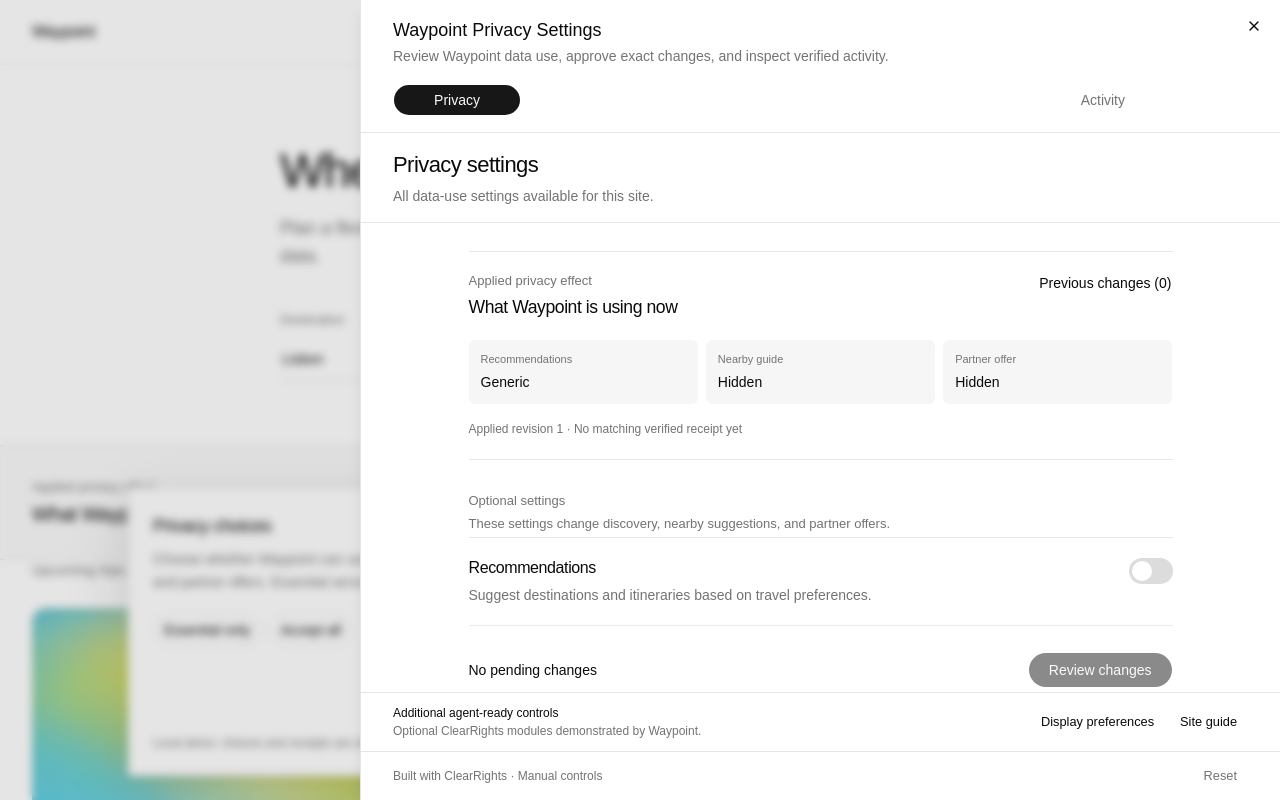
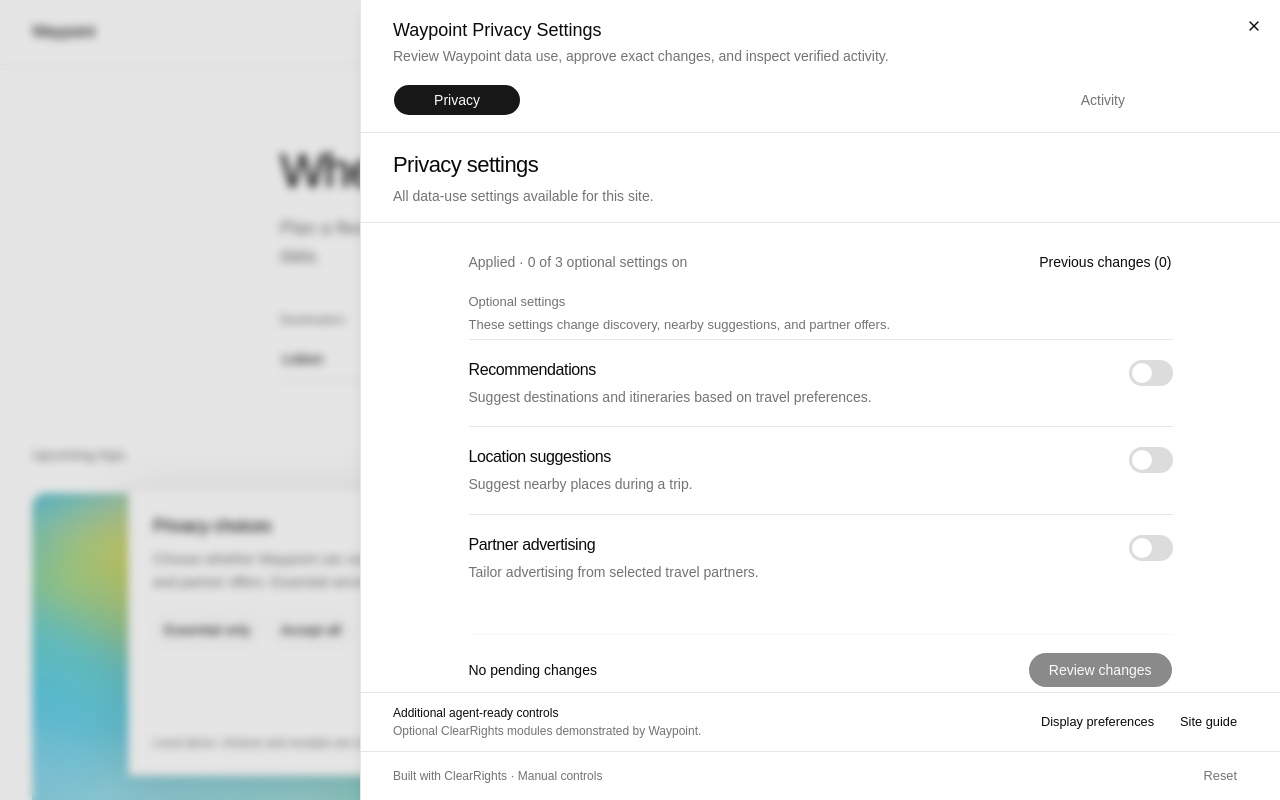
Before and after one commit to Vitali115/clearrights-webmcp, a React (Vite) app: page / in a window 1280 px wide. Both pictures are taken after a click on the button "Manage choices". Shown: the top 800 px of the page. Built offline with nearby package versions, Linux system fonts and the light colour scheme.

Commit message:
fix: keep privacy approval in view

```diff
--- a/src/App.tsx
+++ b/src/App.tsx
@@ -134,11 +134,6 @@
     openControlsSection('privacy')
   }
 
-  const openLatestReceipt = () => {
-    privacyUi.navigate({ view: 'receipt', origin: 'human' })
-    controlsUi.openPanel('privacy', { origin: 'human', targetId: 'privacy-receipt' })
-  }
-
   const openControlsSection = (section: PersonalControlsSection) => {
     if (section === 'privacy') {
       privacyUi.navigate({ view: 'home', origin: 'human' })
@@ -193,12 +188,7 @@
     privacyReceipt: snapshot.record.receipts[0] ?? null,
     accessibility: accessibilitySnapshot,
   })
-  const matchingPrivacyReceipt = snapshot.record.receipts.find((receipt) =>
-    receipt.afterRevision === snapshot.record.state.revision
-    && receipt.verification.observedRevision === snapshot.record.state.revision) ?? null
   const privacyEffectStatus = {
-    revision: snapshot.record.state.revision,
-    verifiedReceiptId: matchingPrivacyReceipt?.id ?? null,
     pendingChanges: snapshot.plan && (snapshot.workflow === 'staged' || snapshot.workflow === 'reviewed')
       ? snapshot.plan.changes.length
       : 0,
@@ -238,12 +228,12 @@
             effectsPreview={route.effects}
             developerPreview={route.effects ? developerPreview : null}
             privacyEffectStatus={privacyEffectStatus}
+            showPrivacyEffectSummary={snapshot.record.notice.status === 'recorded' || Boolean(snapshot.plan) || snapshot.record.receipts.length > 0}
             onDeveloperPreviewModeChange={setDeveloperPreviewMode}
             onDeveloperSandboxChange={(setting, enabled) => {
               setDeveloperSandbox((current) => ({ ...current, [setting]: enabled }))
             }}
             onExitEffectsPreview={exitEffectsPreview}
-            onOpenReceipt={openLatestReceipt}
             controlsAction={controlsAction}
             agentActivityAction={agentActivityAction}
           />
@@ -293,12 +283,12 @@
           effectsPreview={false}
           developerPreview={null}
           privacyEffectStatus={privacyEffectStatus}
+          showPrivacyEffectSummary={snapshot.record.notice.status === 'recorded' || Boolean(snapshot.plan) || snapshot.record.receipts.length > 0}
           onDeveloperPreviewModeChange={setDeveloperPreviewMode}
           onDeveloperSandboxChange={(setting, enabled) => {
             setDeveloperSandbox((current) => ({ ...current, [setting]: enabled }))
           }}
           onExitEffectsPreview={exitEffectsPreview}
-          onOpenReceipt={openLatestReceipt}
           controlsAction={controlsAction}
           agentActivityAction={agentActivityAction}
         />
--- a/src/ui/PrivacyCenter.tsx
+++ b/src/ui/PrivacyCenter.tsx
@@ -51,7 +51,7 @@
   },
   review: {
     title: 'Review changes',
-    description: 'Two facts, then apply. Only the settings listed below will change.',
+    description: 'Review every listed effect, confirm deliberately, then apply.',
   },
   history: {
     title: 'Previous changes',
@@ -59,7 +59,7 @@
   },
   receipt: {
     title: 'Verified receipt',
-    description: 'The applied settings matched the reviewed changes.',
+    description: 'Adapter readback matched the decision recorded in this receipt.',
   },
 }
 
@@ -290,45 +290,24 @@
   const changedCount = travelCatalog.processing.filter((definition) =>
     snapshot.record.state.processing[definition.id]
       !== draftEnabled(definition, keepCapabilities, avoidUses)).length
-  const matchingReceipt = snapshot.record.receipts.find((receipt) =>
-    receipt.afterRevision === snapshot.record.state.revision
-    && receipt.verification.observedRevision === snapshot.record.state.revision)
+  const appliedOptionalEnabled = optional.filter(({ id }) => snapshot.record.state.processing[id]).length
 
   return (
     <div>
-      <section className="mb-8 border-y border-foreground/10 py-5" aria-labelledby="current-privacy-effect">
-        <div className="flex flex-wrap items-start justify-between gap-3">
-          <div>
-            <p className="text-[13px] font-medium text-muted-foreground">Applied privacy effect</p>
-            <h2 id="current-privacy-effect" className="mt-1 text-[1.1rem] font-medium tracking-tight">
-              What Waypoint is using now
-            </h2>
-          </div>
+      <div className="mb-5 flex flex-wrap items-center justify-between gap-3 text-sm">
+        <p className="font-medium text-muted-foreground">
+          Applied · {appliedOptionalEnabled} of {optional.length} optional settings on
+        </p>
         <Button variant="ghost" className="h-auto px-0 text-foreground" onClick={onHistory}>
           Previous changes ({snapshot.record.receipts.length})
         </Button>
       </div>
-        <dl className="mt-5 grid grid-cols-[repeat(auto-fit,minmax(min(100%,8rem),1fr))] gap-2">
-          <Outcome label="Recommendations" value={snapshot.record.state.processing.recommendations ? 'Personalised' : 'Generic'} />
-          <Outcome label="Nearby guide" value={snapshot.record.state.processing.location_suggestions ? 'Visible' : 'Hidden'} />
-          <Outcome label="Partner offer" value={snapshot.record.state.processing.partner_advertising ? 'Visible' : 'Hidden'} />
-        </dl>
-        <p className="mt-4 text-xs leading-relaxed text-muted-foreground">
-          {matchingReceipt
-            ? `Readback matched revision ${snapshot.record.state.revision} · Receipt ${matchingReceipt.id}`
-            : `Applied revision ${snapshot.record.state.revision} · No matching verified receipt yet`}
-        </p>
       {changedCount > 0 && (
-          <div className="mt-4 border-l-2 border-foreground pl-3 text-sm">
-            <p className="font-medium">
-              {changedCount} {changedCount === 1 ? 'change' : 'changes'} prepared · Not applied yet
-            </p>
-            <p className="mt-1 text-muted-foreground">
-              Draft: {draftOptionalEnabled} of {optional.length} optional settings on. Waypoint still reflects the applied values above.
-            </p>
+        <div className="mb-5 border-l-2 border-foreground pl-3 text-sm">
+          <p className="font-medium">Draft · {changedCount} {changedCount === 1 ? 'change' : 'changes'} not applied</p>
+          <p className="mt-1 text-muted-foreground">{draftOptionalEnabled} of {optional.length} optional settings will be on after approval.</p>
         </div>
       )}
-      </section>
 
       <section className="mb-8" aria-labelledby="optional-settings">
         <h2 id="optional-settings" className="text-[13px] font-medium text-muted-foreground">Optional settings</h2>
@@ -373,15 +352,6 @@
         </p>
         <Button className="h-9 rounded-full px-5" disabled={changedCount === 0} onClick={onReview}>Review changes</Button>
       </div>
-    </div>
-  )
-}
-
-function Outcome({ label, value }: { label: string; value: string }) {
-  return (
-    <div className="min-w-0 rounded-sm bg-foreground/[0.035] px-3 py-3">
-      <dt className="truncate text-[11px] font-medium text-muted-foreground">{label}</dt>
-      <dd className="mt-1 truncate text-sm font-medium">{value}</dd>
     </div>
   )
 }
@@ -671,21 +641,16 @@
         <Button variant="ghost" className="h-9 shrink-0 rounded-full px-4" onClick={onEdit}>Edit settings</Button>
       </div>
 
-      <div className="mb-7">
-        <p className="mb-3 text-[13px] font-medium text-muted-foreground">Approval status · both checks stay tied to this plan</p>
-        <ApprovalStatus preparedByAgent={preparedByAgent} humanReviewed={snapshot.workflow === 'reviewed'} approvalNeeded />
-      </div>
-
       <ul>
         {plan.changes.map((change) => {
           const consequence = plan.consequences.find(({ processingId }) => processingId === change.processingId)
           return (
-            <li key={change.processingId} className="border-t border-foreground/10 py-5">
+            <li key={change.processingId} className="border-t border-foreground/10 py-3.5">
+              <div className="flex items-baseline justify-between gap-4">
                 <p className="font-medium tracking-tight">{change.label}</p>
-              <p className="mt-1.5 text-sm font-medium">
-                {change.before ? 'On' : 'Off'} → {change.after ? 'On' : 'Off'}
-              </p>
-              <p className="mt-2 text-sm leading-relaxed text-muted-foreground">{consequence?.message ?? change.reason}</p>
+                <p className="shrink-0 text-sm font-medium">{change.before ? 'On' : 'Off'} → {change.after ? 'On' : 'Off'}</p>
+              </div>
+              <p className="mt-1.5 text-sm leading-relaxed text-muted-foreground">{consequence?.message ?? change.reason}</p>
             </li>
           )
         })}
@@ -704,14 +669,16 @@
         </div>
       )}
 
-      <div className="mt-8">
+      <div className="mt-5">
+        <p className="mb-3 text-[13px] font-medium text-muted-foreground">Approval status · tied to {plan.id}</p>
+        <ApprovalStatus preparedByAgent={preparedByAgent} humanReviewed={snapshot.workflow === 'reviewed'} approvalNeeded />
         <HoldToConfirm
           confirmed={snapshot.workflow === 'reviewed'}
           onConfirm={onReviewed}
           onRevoke={onReviewRevoked}
         />
         <Button
-          className="mt-6 h-9 w-full rounded-full"
+          className="mt-3 h-9 w-full rounded-full"
           disabled={snapshot.workflow !== 'reviewed' || applying}
           onClick={onApply}
         >
@@ -732,7 +699,7 @@
   approvalNeeded: boolean
 }) {
   return (
-    <div className="grid grid-cols-[repeat(auto-fit,minmax(min(100%,14rem),1fr))] gap-4" aria-label="Approval status">
+    <div className="grid grid-cols-[repeat(auto-fit,minmax(min(100%,14rem),1fr))] gap-3" aria-label="Approval status">
       <Stamp
         title="Agent check"
         complete={preparedByAgent}
@@ -769,17 +736,17 @@
   children: string
 }) {
   return (
-    <div className={`grid min-h-36 grid-cols-[auto_1fr] content-start gap-x-3 rounded-sm border p-4 ${complete ? 'border-foreground' : 'border-foreground/20'}`}>
+    <div className={`grid min-w-0 grid-cols-[auto_1fr] content-start gap-x-3 rounded-sm border p-3 ${complete ? 'border-foreground' : 'border-foreground/20'}`}>
       <span
-        className={`mt-0.5 grid size-7 place-items-center rounded-full text-sm font-semibold ${complete ? 'bg-foreground text-background' : 'border border-foreground/25 text-muted-foreground'}`}
+        className={`mt-1 size-2 rounded-full ${complete ? 'bg-foreground' : 'bg-foreground/20'}`}
         aria-hidden="true"
-      >
-        {complete ? '✓' : '·'}
-      </span>
+      />
       <div className="min-w-0">
-        <p className="text-sm font-medium">{title}</p>
-        <p className={`text-sm font-medium ${complete ? 'text-foreground' : 'text-muted-foreground'}`}>{status}</p>
-        <p className="mt-2 text-xs leading-relaxed text-muted-foreground">{children}</p>
+        <p className="text-sm font-medium">
+          <span>{title}</span><span aria-hidden="true"> · </span>
+          <span className={complete ? 'text-foreground' : 'text-muted-foreground'}>{status}</span>
+        </p>
+        <p className="mt-1 text-xs leading-relaxed text-muted-foreground">{children}</p>
       </div>
     </div>
   )
@@ -816,25 +783,27 @@
     return (
       <div className="border-t border-foreground/10 py-8">
         <p className="font-medium">No verified receipt yet</p>
-        <p className="mt-1 text-sm text-muted-foreground">Apply a human-reviewed change to create one.</p>
+        <p className="mt-1 text-sm text-muted-foreground">Record a direct choice or apply a human-reviewed plan to create one.</p>
       </div>
     )
   }
+  const reviewedPlan = receipt.approvalMethod === 'review_hold'
   return (
     <div>
       <p className="text-sm font-medium">Readback verified</p>
       <p className="mt-2 text-[1.35rem] font-medium tracking-tight">Privacy settings applied</p>
       <p className="mt-2 text-sm leading-relaxed text-muted-foreground">
-        The {receipt.verification.adapterId} adapter was read after apply and matched the exact human-approved target.
+        {reviewedPlan
+          ? `The ${receipt.verification.adapterId} adapter matched the exact plan you reviewed.`
+          : `The ${receipt.verification.adapterId} adapter matched the settings recorded by your direct choice.`}
       </p>
       <dl className="mt-7 grid grid-cols-[repeat(auto-fit,minmax(min(100%,14rem),1fr))] gap-3">
         <ProofStep
-          label={receipt.approvalMethod === 'review_hold' ? 'Reviewed plan' : 'Direct choice'}
-          value={receipt.approvalMethod === 'review_hold' ? 'Exact approved target recorded' : 'Explicit human action recorded'}
+          label={reviewedPlan ? 'Reviewed plan' : 'Direct choice'}
+          value={reviewedPlan ? 'Human hold recorded' : 'Explicit action recorded'}
         />
-        <ProofStep label="Adapter applied" value={`${receipt.beforeRevision} → ${receipt.afterRevision}`} />
-        <ProofStep label="Readback matched" value={`${receipt.decisions.length} of ${receipt.decisions.length} settings`} />
-        <ProofStep label="Product source" value={`Applied snapshot · ${receipt.verification.scope.replaceAll('_', ' ')}`} />
+        <ProofStep label="Applied revision" value={`${receipt.beforeRevision} → ${receipt.afterRevision}`} />
+        <ProofStep label="Adapter readback" value={`${receipt.verification.adapterId} · matched`} />
       </dl>
       <p className="mt-4 text-xs text-muted-foreground">
         Receipt · <span className="break-all">{receipt.id}</span>
@@ -851,7 +820,7 @@
       <div className="mt-8 border-t border-foreground/10 pt-5 text-sm">
         <p className="font-medium">What verified means</p>
         <p className="mt-1 text-muted-foreground">
-          Adapter readback matched the reviewed target within the {receipt.verification.scope === 'local_demo' ? 'local demo' : 'external adapter'} scope. This is not a signature or legal proof.
+          Adapter readback matched {reviewedPlan ? 'the reviewed plan' : 'the recorded direct choice'} within the {receipt.verification.scope === 'local_demo' ? 'local demo' : 'external adapter'} scope. This is not a signature or legal proof.
         </p>
       </div>
       <Button className="mt-6 h-9 rounded-full px-5" onClick={onHome}>Return to privacy settings</Button>
@@ -862,10 +831,7 @@
 function ProofStep({ label, value }: { label: string; value: string }) {
   return (
     <div className="rounded-sm border border-foreground/10 p-4">
-      <dt className="flex items-center gap-2 text-xs font-medium text-muted-foreground">
-        <span className="grid size-5 place-items-center rounded-full bg-foreground text-[11px] text-background" aria-hidden="true">✓</span>
-        {label}
-      </dt>
+      <dt className="text-xs font-medium text-muted-foreground">{label}</dt>
       <dd className="mt-2 text-sm font-medium">{value}</dd>
     </div>
   )
--- a/src/ui/TravelProductPage.tsx
+++ b/src/ui/TravelProductPage.tsx
@@ -20,13 +20,11 @@
   effectsPreview: boolean
   developerPreview: WaypointDeveloperPreviewModel | null
   privacyEffectStatus: {
-    revision: number
-    verifiedReceiptId: string | null
     pendingChanges: number
   }
+  showPrivacyEffectSummary: boolean
   onExplainPrivacy(): void
   onOpenControls(): void
-  onOpenReceipt(): void
   onExitEffectsPreview(): void
   onDeveloperPreviewModeChange(mode: WaypointDeveloperPreviewMode): void
   onDeveloperSandboxChange(setting: keyof WaypointPrivacySandboxState, enabled: boolean): void
@@ -101,9 +99,9 @@
   effectsPreview,
   developerPreview,
   privacyEffectStatus,
+  showPrivacyEffectSummary,
   onExplainPrivacy,
   onOpenControls,
-  onOpenReceipt,
   onExitEffectsPreview,
   onDeveloperPreviewModeChange,
   onDeveloperSandboxChange,
@@ -168,12 +166,10 @@
         </form>
       </section>
 
-      {!effectsPreview && (
+      {!effectsPreview && showPrivacyEffectSummary && (
         <PrivacyEffectSummary
           experience={experience}
           status={privacyEffectStatus}
-          onOpenSettings={onOpenControls}
-          onOpenReceipt={onOpenReceipt}
         />
       )}
 
@@ -260,13 +256,9 @@
 function PrivacyEffectSummary({
   experience,
   status,
-  onOpenSettings,
-  onOpenReceipt,
 }: {
   experience: WaypointExperienceViewModel
   status: TravelProductPageProps['privacyEffectStatus']
-  onOpenSettings(): void
-  onOpenReceipt(): void
 }) {
   return (
     <section
@@ -274,7 +266,7 @@
       className="border-y border-foreground/10 bg-foreground/[0.02] px-5 py-6 sm:px-8"
       aria-labelledby="waypoint-privacy-effect"
     >
-      <div className="grid gap-6 lg:grid-cols-[0.8fr_1.4fr_auto] lg:items-center">
+      <div className="grid gap-6 lg:grid-cols-[0.8fr_1.4fr] lg:items-center">
         <div>
           <p className="text-[13px] font-medium text-muted-foreground">Applied privacy effect</p>
           <h2 id="waypoint-privacy-effect" className="mt-1 text-xl font-medium tracking-tight">What Waypoint is using now</h2>
@@ -284,20 +276,6 @@
           <EffectValue label="Nearby guide" value={experience.nearbyGuide === 'visible' ? 'Visible' : 'Hidden'} />
           <EffectValue label="Partner offer" value={experience.partnerOffer === 'visible' ? 'Visible' : 'Hidden'} />
         </dl>
-        <div className="flex flex-col items-start gap-1 lg:items-end">
-          <p className="text-sm font-medium">
-            {status.verifiedReceiptId ? `Readback matched revision ${status.revision}` : `Applied revision ${status.revision}`}
-          </p>
-          {status.verifiedReceiptId ? (
-            <button type="button" className="text-xs font-medium text-muted-foreground underline underline-offset-4" onClick={onOpenReceipt}>
-              Open verified receipt
-            </button>
-          ) : (
-            <button type="button" className="text-xs font-medium text-muted-foreground underline underline-offset-4" onClick={onOpenSettings}>
-              No matching receipt yet · Open settings
-            </button>
-          )}
-        </div>
       </div>
       {status.pendingChanges > 0 && (
         <div className="mt-5 border-l-2 border-foreground pl-3 text-sm">
--- a/src/ui/waypoint/PersonalControls.tsx
+++ b/src/ui/waypoint/PersonalControls.tsx
@@ -95,6 +95,10 @@
   const focusContentRequest = useRef<PersonalControlsSection | null>(null)
   const section = controlsSnapshot.section
   const secondarySection = section === 'accessibility' || section === 'site_guide'
+  const privacySettingsView = privacyView.navigation.view === 'home'
+    || privacyView.navigation.view === 'current_setup'
+    || privacyView.navigation.view === 'cleanup'
+  const showAdditionalModules = section !== 'privacy' || privacySettingsView
 
   useEffect(() => {
     if (!controlsSnapshot.open) return
@@ -227,6 +231,7 @@
       </div>
 
       <SheetFooter className="block gap-0 border-t border-foreground/10 bg-background p-0">
+        {showAdditionalModules && (
           <div className="flex flex-col gap-3 px-5 py-3 sm:flex-row sm:items-center sm:justify-between sm:px-8">
             <div>
               <p className="text-xs font-medium text-foreground">Additional agent-ready controls</p>
@@ -253,6 +258,7 @@
               </Button>
             </nav>
           </div>
+        )}
         <div className="flex items-center justify-between gap-3 border-t border-foreground/10 px-5 py-2.5 sm:px-8">
           <p className="text-xs font-medium text-muted-foreground">
             Built with ClearRights · {webMcpAvailable ? 'Agent tools available' : 'Manual controls'}
```
Also changed, not shown: 2 other files (tests, documents, lock files or other folders). Lines whose indentation alone changed are shown as unchanged.
